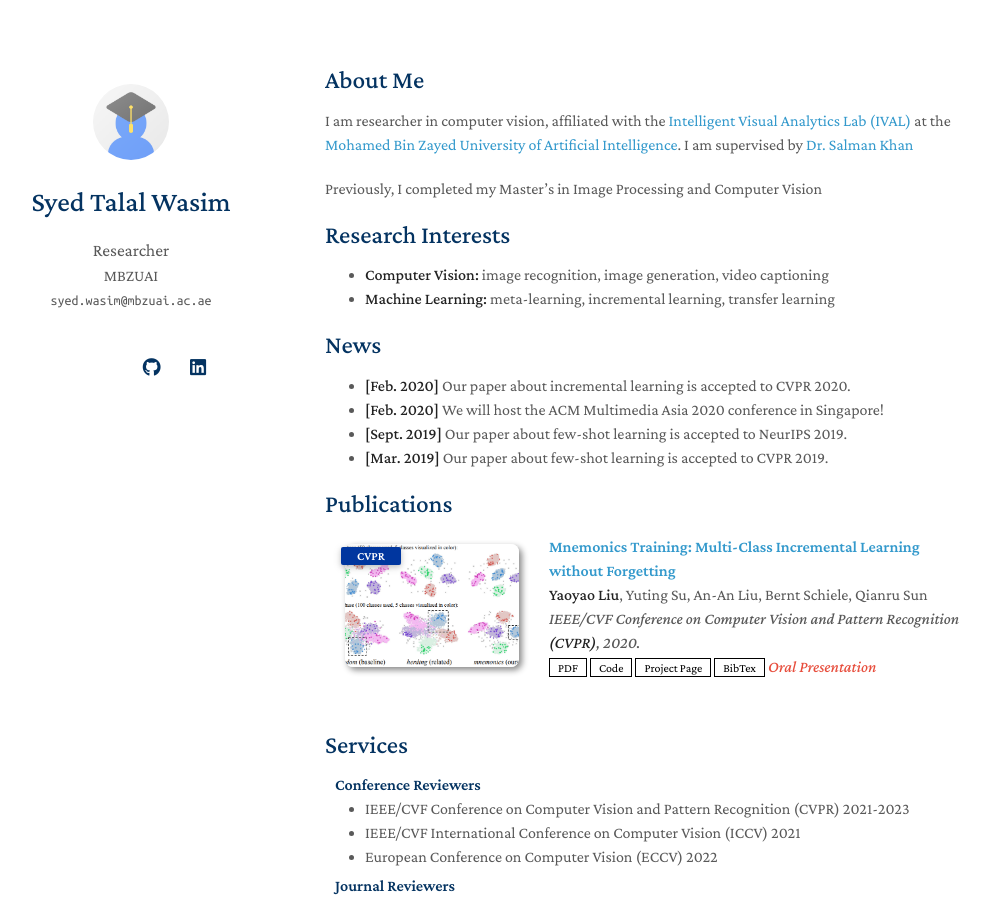
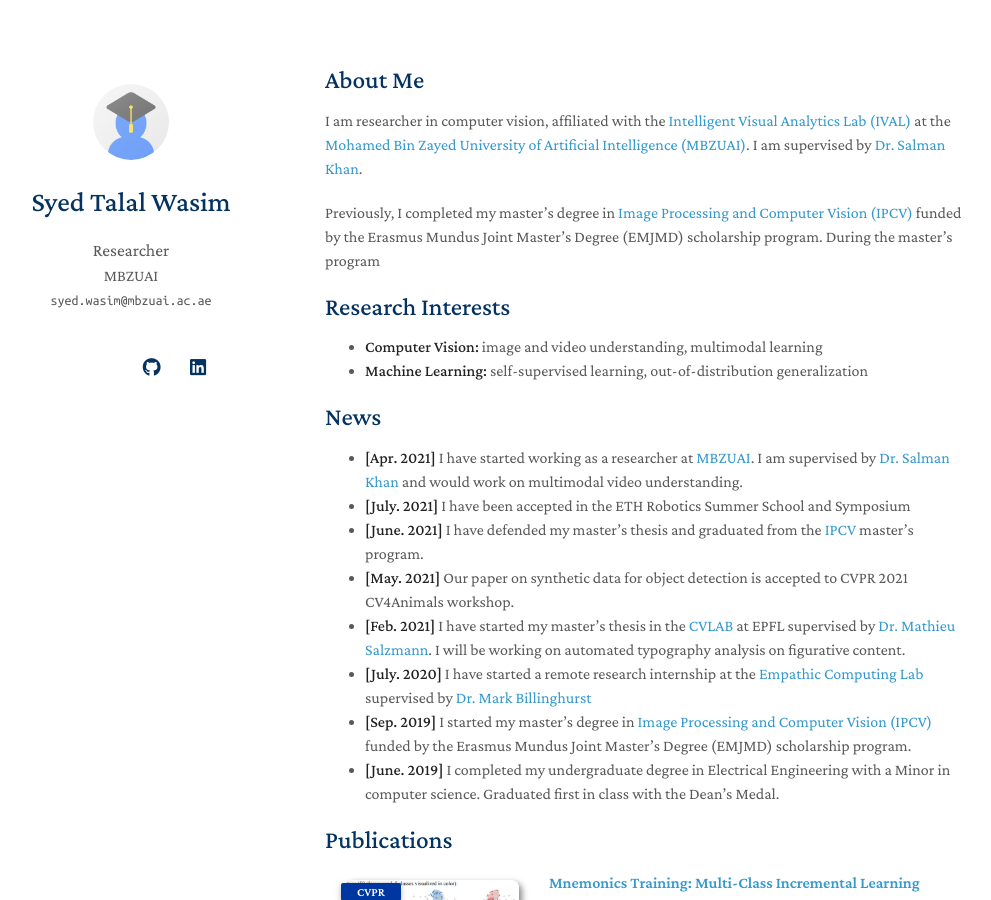
Before and after one commit to TalalWasim/talalwasim.github.io, a Jekyll site: the page built from index.md, in a window 1280 px wide and 900 px high. Shown: the whole window, without its empty margins (145-1136 px from the left). Built offline with Jekyll 4.4.1, drawn with Linux system fonts in a browser that asks for light colours; nearby versions of some CDN libraries; a style sheet for code colours, icons or effects is not loaded; our own code applies the rules of GitHub Pages for plain Markdown files.

Commit message:
updated information

```diff
--- a/index.md
+++ b/index.md
@@ -4,21 +4,25 @@ layout: homepage
 
 ## About Me
 
-I am researcher in computer vision, affiliated with the [Intelligent Visual Analytics Lab (IVAL)](https://www.ival-mbzuai.com/) at the [Mohamed Bin Zayed University of Artificial Intelligence](https://mbzuai.ac.ae/). I am supervised by [Dr. Salman Khan](https://scholar.google.com.pk/citations?user=M59O9lkAAAAJ&hl=en){:target="_blank"}
+I am researcher in computer vision, affiliated with the [Intelligent Visual Analytics Lab (IVAL)](https://www.ival-mbzuai.com/){:target="_blank"} at the [Mohamed Bin Zayed University of Artificial Intelligence (MBZUAI)](https://mbzuai.ac.ae/){:target="_blank"}. I am supervised by [Dr. Salman Khan](https://scholar.google.com.pk/citations?user=M59O9lkAAAAJ&hl=en){:target="_blank"}.
 
-Previously, I completed my Master's in Image Processing and Computer Vision
+Previously, I completed my master's degree in [Image Processing and Computer Vision (IPCV)](http://ipcv.eu/){:target="_blank"} funded by the Erasmus Mundus Joint Master's Degree (EMJMD) scholarship program. During the master's program
 
 ## Research Interests
 
-- **Computer Vision:** image recognition, image generation, video captioning
-- **Machine Learning:** meta-learning, incremental learning, transfer learning
+- **Computer Vision:** image and video understanding, multimodal learning
+- **Machine Learning:** self-supervised learning, out-of-distribution generalization
 
 ## News
 
-- **[Feb. 2020]** Our paper about incremental learning is accepted to CVPR 2020.
-- **[Feb. 2020]** We will host the ACM Multimedia Asia 2020 conference in Singapore!
-- **[Sept. 2019]** Our paper about few-shot learning is accepted to NeurIPS 2019.
-- **[Mar. 2019]** Our paper about few-shot learning is accepted to CVPR 2019.
+- **[Apr. 2021]** I have started working as a researcher at [MBZUAI](https://mbzuai.ac.ae/){:target="_blank"}. I am supervised by [Dr. Salman Khan](https://scholar.google.com.pk/citations?user=M59O9lkAAAAJ&hl=en){:target="_blank"} and would work on multimodal video understanding.
+- **[July. 2021]** I have been accepted in the ETH Robotics Summer School and Symposium
+- **[June. 2021]** I have defended my master's thesis and graduated from the [IPCV](http://ipcv.eu/){:target="_blank"} master's program.
+- **[May. 2021]** Our paper on synthetic data for object detection is accepted to CVPR 2021 CV4Animals workshop.
+- **[Feb. 2021]** I have started my master's thesis in the [CVLAB](https://www.epfl.ch/labs/cvlab/){:target="_blank"} at EPFL supervised by [Dr. Mathieu Salzmann](https://scholar.google.com/citations?user=n-B0jr4AAAAJ&hl=en&oi=ao){:target="_blank"}. I will be working on automated typography analysis on figurative content.
+- **[July. 2020]** I have started a remote research internship at the [Empathic Computing Lab](http://empathiccomputing.org/){:target="_blank"} supervised by [Dr. Mark Billinghurst](https://scholar.google.com/citations?user=S-J_ItYAAAAJ&hl=en){:target="_blank"}
+- **[Sep. 2019]** I started my master's degree in [Image Processing and Computer Vision (IPCV)](http://ipcv.eu/){:target="_blank"} funded by the Erasmus Mundus Joint Master's Degree (EMJMD) scholarship program.
+- **[June. 2019]** I completed my undergraduate degree in Electrical Engineering with a Minor in computer science. Graduated first in class with the Dean's Medal.
 
 {% include_relative _includes/publications.md %}
 
```
